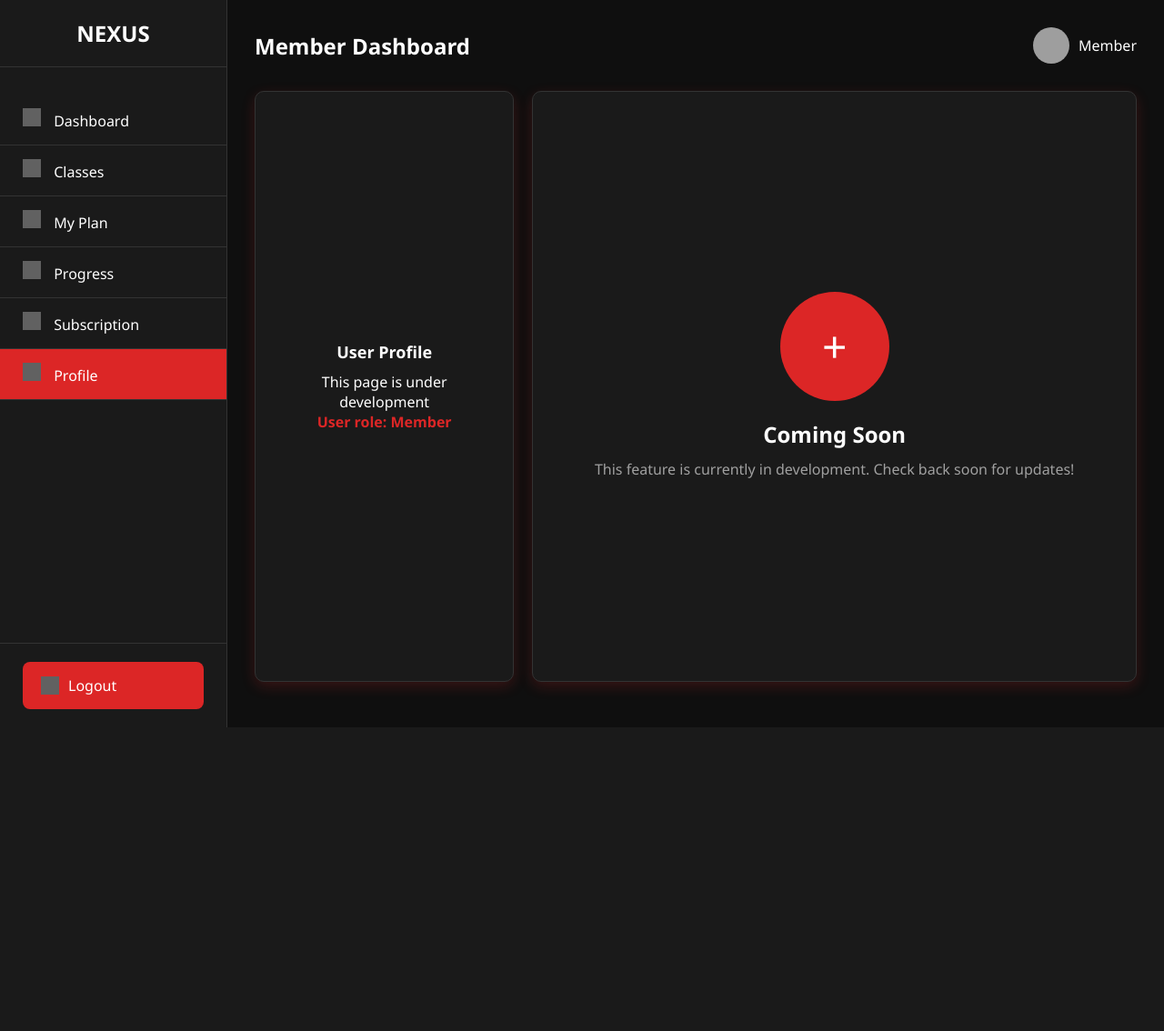
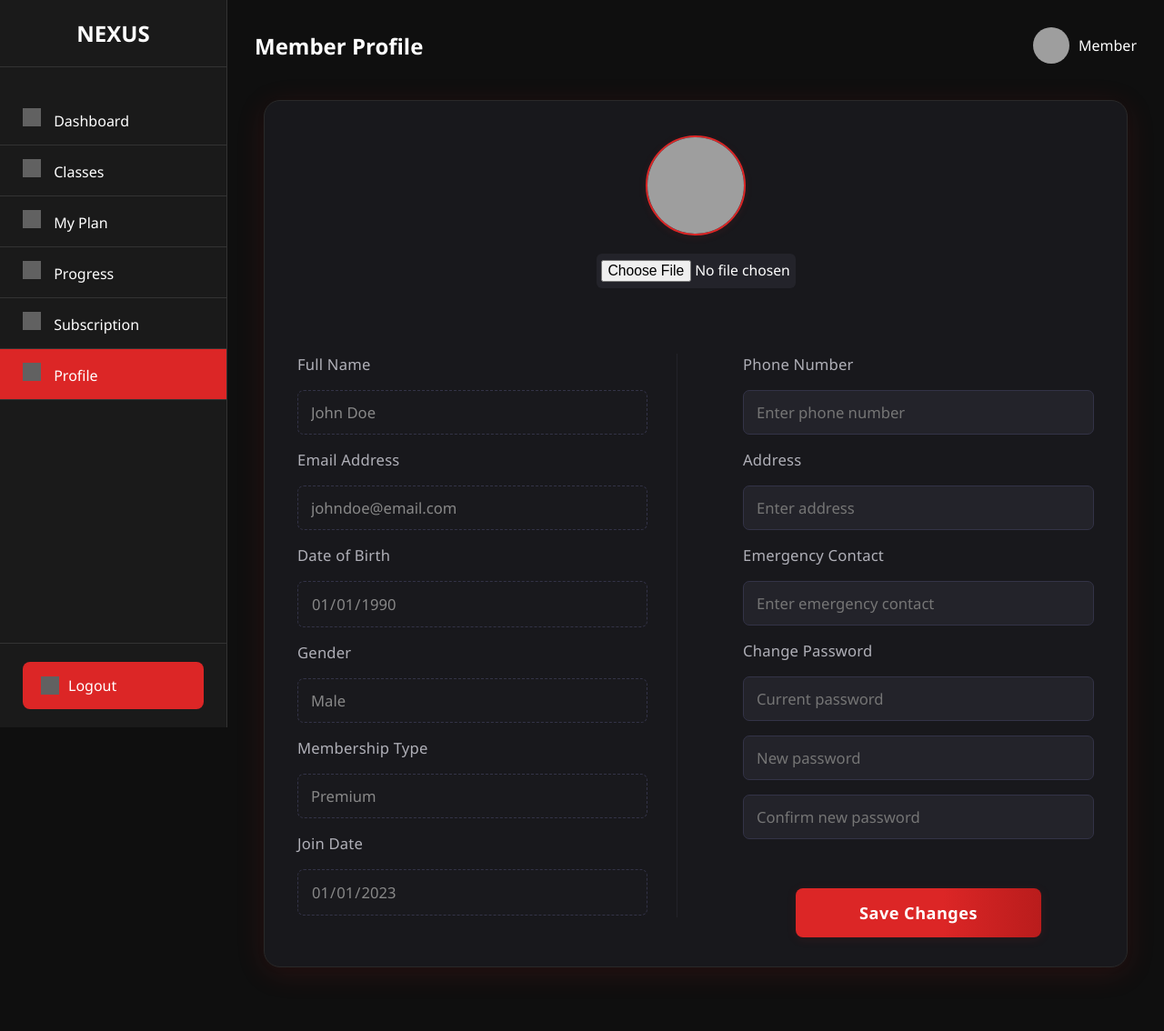
Before and after one commit to x-CHRIS-x/nexus-gym, a PHP site: page /member-profile.html in a window 1280 px wide. Shown: the whole page at 91% size. Before the commit the page ends 800 px from the top, so only its background shows below. Run offline with PHP 8.4, Linux system fonts and the light colour scheme; grey boxes are pictures that could not be loaded.

Commit message:
Added contents to member-profile.html

```diff
--- a/member/member-profile.html
+++ b/member/member-profile.html
@@ -27,25 +27,59 @@
     <!-- Main Content -->
     <div class="main-content">
         <div class="header">
-            <h2>Member Dashboard</h2>
+            <h2>Member Profile</h2>
             <div class="user-profile">
-                <img src="../images/profile pictures/default-profile.svg" alt="User">
+                <img src="../images/profile pictures/default-profile.svg" alt="User" id="profile-img" style="width:40px;height:40px;border-radius:50%;object-fit:cover;">
                 <span>Member</span>
             </div>
         </div>
 
-        <div class="dev-container">
-            <div class="dev-card-small">
-                <div class="page-title">User Profile</div>
-                <p>This page is under development</p>
-                <div class="user-role">User role: Member</div>
-            </div>
+        <div class="profile-container">
+            <form class="profile-form-grid">
+                <div class="profile-picture-section profile-picture-top">
+                    <img src="../images/profile pictures/default-profile.svg" alt="Profile Picture" id="profile-picture-preview">
+                    <input type="file" id="profile-picture" name="profile-picture" accept="image/*">
+                </div>
+                <div class="profile-form-col left-col">
+                    <div class="profile-fields uneditable-fields">
+                        <label>Full Name</label>
+                        <input type="text" value="John Doe" readonly>
 
-            <div class="dev-card-large">
-                <div class="coming-soon-circle">+</div>
-                <div class="coming-soon-title">Coming Soon</div>
-                <div class="coming-soon-text">This feature is currently in development. Check back soon for updates!</div>
-            </div>
+                        <label>Email Address</label>
+                        <input type="email" value="johndoe@email.com" readonly>
+
+                        <label>Date of Birth</label>
+                        <input type="date" value="1990-01-01" readonly>
+
+                        <label>Gender</label>
+                        <input type="text" value="Male" readonly>
+
+                        <label>Membership Type</label>
+                        <input type="text" value="Premium" readonly>
+
+                        <label>Join Date</label>
+                        <input type="date" value="2023-01-01" readonly>
+                    </div>
+                </div>
+                <div class="profile-form-col right-col">
+                    <div class="profile-fields editable-fields">
+                        <label>Phone Number</label>
+                        <input type="tel" name="phone" value="" placeholder="Enter phone number">
+
+                        <label>Address</label>
+                        <input type="text" name="address" value="" placeholder="Enter address">
+
+                        <label>Emergency Contact</label>
+                        <input type="text" name="emergency" value="" placeholder="Enter emergency contact">
+
+                        <label>Change Password</label>
+                        <input type="password" name="current-password" placeholder="Current password">
+                        <input type="password" name="new-password" placeholder="New password">
+                        <input type="password" name="confirm-password" placeholder="Confirm new password">
+                    </div>
+                    <button type="submit" class="save-btn">Save Changes</button>
+                </div>
+            </form>
         </div>
     </div>
 </body>
--- a/member/member.css
+++ b/member/member.css
@@ -1,3 +1,152 @@
+/* Member Profile Page Styles - Improved (Single Form, Two Columns) */
+.profile-container {
+    max-width: 950px;
+    margin: 40px auto;
+    background: #18181c;
+    border-radius: 18px;
+    box-shadow: 0 6px 32px rgba(220,38,38,0.13), 0 1.5px 6px rgba(0,0,0,0.10);
+    padding: 38px 36px 32px 36px;
+    border: 1.5px solid #292929;
+}
+.profile-form-grid {
+    display: grid;
+    grid-template-columns: 1fr 1fr;
+    gap: 40px;
+    align-items: flex-start;
+}
+.profile-form-col {
+    display: flex;
+    flex-direction: column;
+    gap: 22px;
+}
+.left-col {
+    border-right: 1.5px solid #23232a;
+    padding-right: 32px;
+}
+.right-col {
+    padding-left: 32px;
+    display: flex;
+    flex-direction: column;
+    justify-content: flex-start;
+}
+ .profile-picture-section.profile-picture-top {
+    grid-column: 1 / -1;
+    display: flex;
+    flex-direction: column;
+    align-items: center;
+    margin-bottom: 32px;
+}
+.profile-picture-section {
+    display: flex;
+    flex-direction: column;
+    align-items: center;
+}
+#profile-picture-preview {
+    width: 110px;
+    height: 110px;
+    border-radius: 50%;
+    object-fit: cover;
+    border: 2.5px solid #dc2626;
+    margin-bottom: 20px;
+    background: #23232a;
+    box-shadow: 0 2px 8px rgba(220,38,38,0.10);
+    transition: border 0.2s;
+}
+#profile-picture-preview:hover {
+    border-color: #b91c1c;
+}
+#profile-picture {
+    color: #fff;
+    background: #23232a;
+    border: none;
+    padding: 7px 5px;
+    width: 25%;
+    border-radius: 6px;
+    font-size: 0.98rem;
+}
+.profile-fields {
+    display: flex;
+    flex-direction: column;
+    gap: 14px;
+}
+.profile-fields label {
+    font-size: 1.04rem;
+    color: #b0b0b8;
+    margin-bottom: 3px;
+    font-weight: 500;
+    letter-spacing: 0.2px;
+}
+.profile-fields input[type="text"],
+.profile-fields input[type="email"],
+.profile-fields input[type="date"],
+.profile-fields input[type="tel"],
+.profile-fields input[type="password"] {
+    background: #23232a;
+    color: #fff;
+    border: 1.5px solid #333347;
+    border-radius: 7px;
+    padding: 12px 14px;
+    font-size: 1.04rem;
+    transition: border 0.2s, box-shadow 0.2s;
+    outline: none;
+    margin-bottom: 2px;
+}
+.profile-fields input[type="text"]:focus,
+.profile-fields input[type="email"]:focus,
+.profile-fields input[type="date"]:focus,
+.profile-fields input[type="tel"]:focus,
+.profile-fields input[type="password"]:focus {
+    border-color: #dc2626;
+    box-shadow: 0 0 0 2px rgba(220,38,38,0.10);
+}
+.profile-fields input[readonly] {
+    background: #19191d;
+    color: #888;
+    cursor: not-allowed;
+    border-style: dashed;
+}
+.save-btn {
+    align-self: center;
+    width: 70%;
+    margin-top: 30px;
+    background: linear-gradient(90deg, #dc2626 60%, #b91c1c 100%);
+    color: #fff;
+    border: none;
+    border-radius: 8px;
+    padding: 15px 0;
+    font-size: 1.13rem;
+    font-weight: bold;
+    cursor: pointer;
+    transition: background 0.18s, transform 0.18s;
+    box-shadow: 0 2px 12px rgba(220,38,38,0.10);
+    letter-spacing: 0.5px;
+}
+.save-btn:hover {
+    background: linear-gradient(90deg, #b91c1c 60%, #dc2626 100%);
+    transform: translateY(-2px) scale(1.03);
+}
+@media (max-width: 900px) {
+    .profile-form-grid {
+        grid-template-columns: 1fr;
+        gap: 0;
+    }
+    .left-col {
+        border-right: none;
+        border-bottom: 1.5px solid #23232a;
+        padding-right: 0;
+        margin-bottom: 28px;
+        padding-bottom: 28px;
+    }
+    .right-col {
+        padding-left: 0;
+    }
+    .profile-container {
+        padding: 18px 4vw;
+    }
+    .save-btn {
+        width: 100%;
+    }
+}
 /* Sidebar toggle (checkbox hack) */
 .sidebar-toggle {
     display: none;
```
